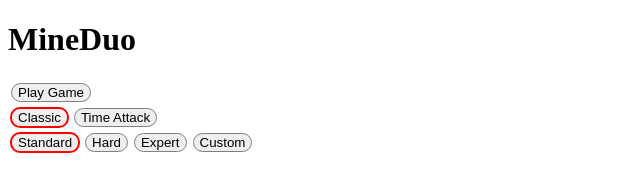
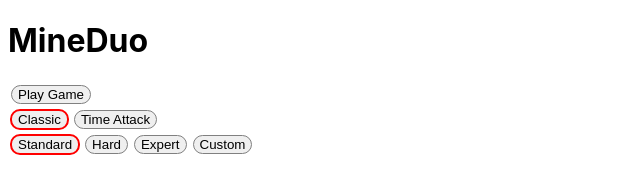
Before and after one commit to ethan-hawksley/online-minesweeper, a website: page index.html in a window 1280 px wide. Shown: the whole page, without its empty margins (0-640 px from the left). Drawn offline with Linux system fonts and the light colour scheme.

Commit message:
Add readable font style to body for improved text clarity

```diff
--- a/style.css
+++ b/style.css
@@ -1,3 +1,8 @@
+/* Use readable font */
+body {
+    font-family: -apple-system, BlinkMacSystemFont, "Segoe UI", "Noto Sans", Helvetica, Arial, sans-serif, "Apple Color Emoji", "Segoe UI Emoji";
+}
+
 /* Buttons on the main menu */
 .menu-button {
     margin: 3px;
```
